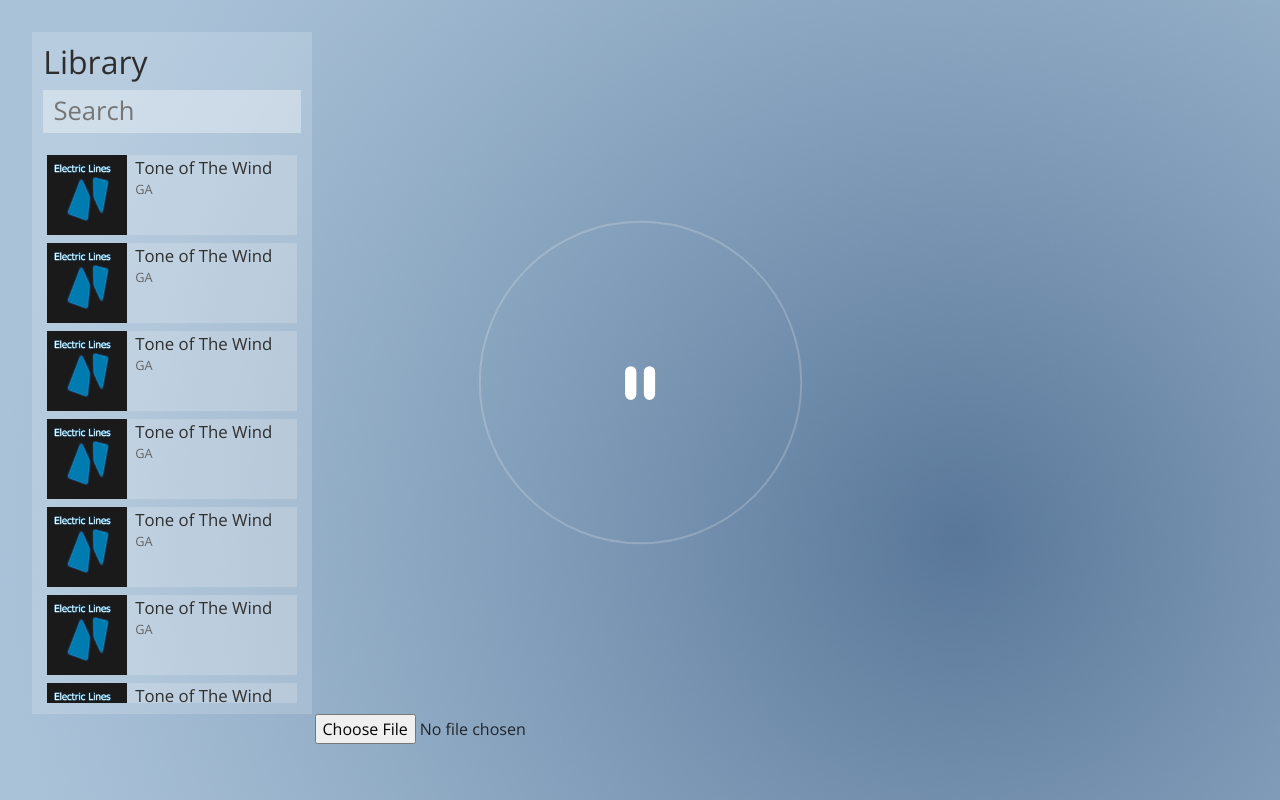
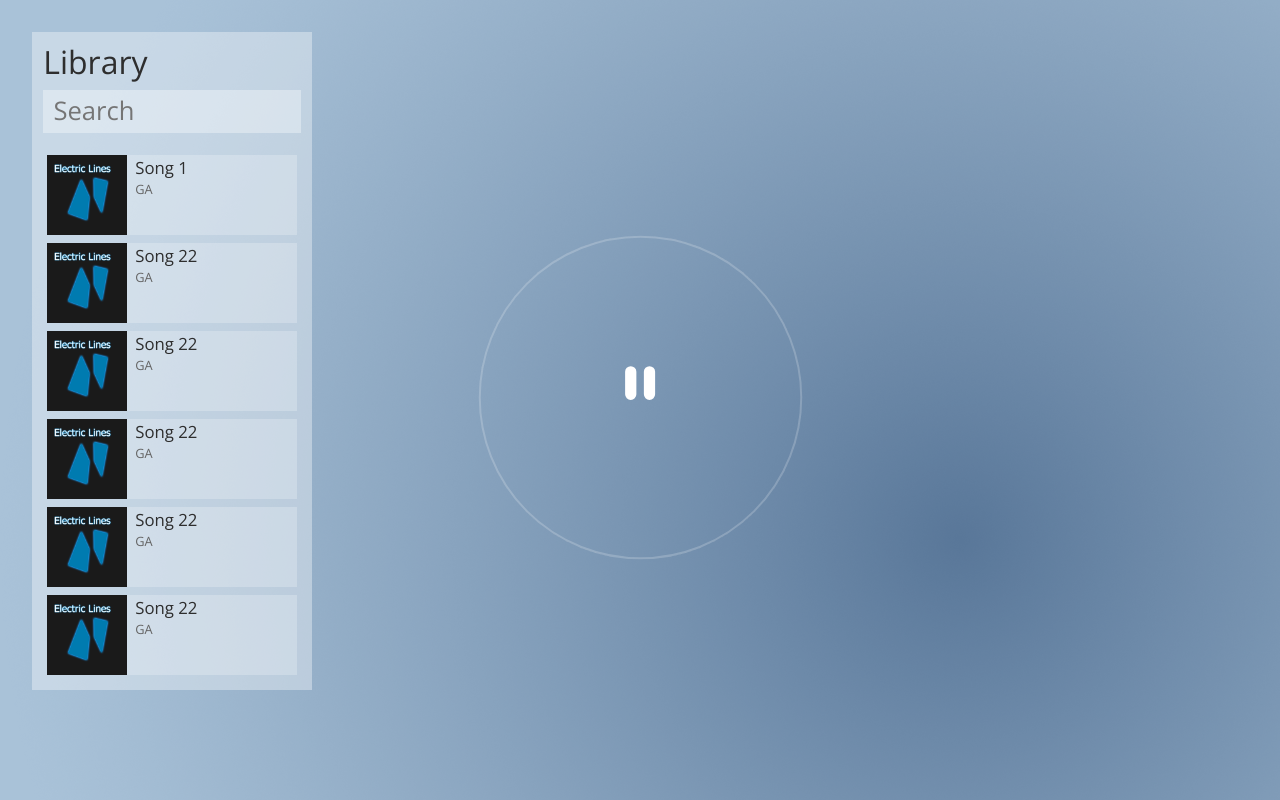
Before and after one commit to RegAse/music-player-visualizer, a React (Create React App) app: page / in a window 1280 px wide. Built offline with nearby package versions, Linux system fonts and the light colour scheme.

Commit message:
Implemented picking a song from a list and playing it

```diff
--- a/src/App.css
+++ b/src/App.css
@@ -76,7 +76,7 @@ body {
 .sidebar-left {
   min-height: 80vh;
   width: 280px;
-  background-color: rgba(255, 255, 255, 0.158);
+  background-color: rgba(255, 255, 255, 0.356);
   position: absolute;
   left: 2em;
   top: 2em;
@@ -85,11 +85,6 @@ body {
 
   /* box-shadow: rgba(255, 255, 255, 0.59) 0 0 20px; */
 }
-
-.sidebar-left .search {
-
-}
-
 .library-search {
   width: 100%;
   font-size: 1.6em;
@@ -108,8 +103,12 @@ body {
   padding: 0.25em;
 }
 .library-list-item {
-  background-color: rgba(255, 255, 255, 0.192);
+  background-color: rgba(255, 255, 255, 0.226);
   margin-top: 0.5em;
+}
+.library-list-item:hover {
+  background-color: rgba(255, 255, 255, 0.555);
+  box-shadow: 0px 0px 10px rgba(255, 255, 255, 0.808);
   cursor: pointer;
 }
 .library-list-item-info {
@@ -127,3 +126,18 @@ body {
   width: 5em;
   text-align: center;
 }
+/* Sidebar Styles end */
+
+/* Scrollbar for Chrome and other */
+::-webkit-scrollbar {
+  width: 10px;
+}
+::-webkit-scrollbar-track {
+  background-color: rgb(252, 252, 252);
+}
+::-webkit-scrollbar-thumb {
+  background: rgb(189, 189, 189);
+}
+::-webkit-scrollbar-thumb:hover {
+  background: #b3b3b3;
+}
--- a/src/App.js
+++ b/src/App.js
@@ -1,6 +1,9 @@
 import './App.css';
 import { BsFillPauseFill, BsFillPlayFill } from "react-icons/bs";
 import { Visualizer } from './components/Visualizer';
+import { data } from "./data/LibraryData";
+import { useEffect, useState } from 'react';
+
 
 window.onload = function () {
   // Visualizer();
@@ -8,77 +11,36 @@ window.onload = function () {
 }
 
 function App() {
+  let songs = data["songs"];
 
+  const [currentSong, setCurrentSong] = useState();
+
+  useEffect(() => {
+    Visualizer().onChange();
+  });
+
+  function handleClick(e) {
+    console.log("Clicked on " + e.currentTarget.dataset.id);
+    setCurrentSong(songs[e.currentTarget.dataset.id]);
+  }
 
   return (
     <div className="App">
       <div className='sidebar-left'>
         <h2>Library</h2>
-        <input className='library-search' placeholder='Search' type="text"/>
+        <input className='library-search' placeholder='Search' type="text" />
         <div className='library-list'>
-          <div className='library-list-item d-flex'>
-            <img className='library-list-item-poster' src='./images/music-poster-1.png' />
-            <div className='library-list-item-info'>
-              <p className='library-list-item-title'>Tone of The Wind</p>
-              <p className='library-list-item-artist'>GA</p>
-            </div>
-          </div>
-          <div className='library-list-item d-flex'>
-            <img className='library-list-item-poster' src='./images/music-poster-1.png' />
-            <div className='library-list-item-info'>
-              <p className='library-list-item-title'>Tone of The Wind</p>
-              <p className='library-list-item-artist'>GA</p>
-            </div>
-          </div>
-          <div className='library-list-item d-flex'>
-            <img className='library-list-item-poster' src='./images/music-poster-1.png' />
-            <div className='library-list-item-info'>
-              <p className='library-list-item-title'>Tone of The Wind</p>
-              <p className='library-list-item-artist'>GA</p>
-            </div>
-          </div>
-          <div className='library-list-item d-flex'>
-            <img className='library-list-item-poster' src='./images/music-poster-1.png' />
-            <div className='library-list-item-info'>
-              <p className='library-list-item-title'>Tone of The Wind</p>
-              <p className='library-list-item-artist'>GA</p>
-            </div>
-          </div>
-          <div className='library-list-item d-flex'>
-            <img className='library-list-item-poster' src='./images/music-poster-1.png' />
-            <div className='library-list-item-info'>
-              <p className='library-list-item-title'>Tone of The Wind</p>
-              <p className='library-list-item-artist'>GA</p>
-            </div>
-          </div>
-          <div className='library-list-item d-flex'>
-            <img className='library-list-item-poster' src='./images/music-poster-1.png' />
-            <div className='library-list-item-info'>
-              <p className='library-list-item-title'>Tone of The Wind</p>
-              <p className='library-list-item-artist'>GA</p>
-            </div>
-          </div>
-          <div className='library-list-item d-flex'>
-            <img className='library-list-item-poster' src='./images/music-poster-1.png' />
-            <div className='library-list-item-info'>
-              <p className='library-list-item-title'>Tone of The Wind</p>
-              <p className='library-list-item-artist'>GA</p>
-            </div>
-          </div>
-          <div className='library-list-item d-flex'>
-            <img className='library-list-item-poster' src='./images/music-poster-1.png' />
-            <div className='library-list-item-info'>
-              <p className='library-list-item-title'>Tone of The Wind</p>
-              <p className='library-list-item-artist'>GA</p>
-            </div>
-          </div>
-          <div className='library-list-item d-flex'>
-            <img className='library-list-item-poster' src='./images/music-poster-1.png' />
-            <div className='library-list-item-info'>
-              <p className='library-list-item-title'>Tone of The Wind</p>
-              <p className='library-list-item-artist'>GA</p>
-            </div>
-          </div>
+          {
+            songs.map(song => (
+              <div key={song.id} className='library-list-item d-flex' data-id={song.id} onClick={handleClick}>
+                <img className='library-list-item-poster' src={song.poster} />
+                <div className='library-list-item-info'>
+                  <p className='library-list-item-title'>{song.title}</p>
+                  <p className='library-list-item-artist'>{song.artist}</p>
+                </div>
+              </div>
+            ))
+          }
         </div>
       </div>
       <div className='container'>
@@ -86,15 +48,18 @@ function App() {
           <div className='col-md-7'>
             <div id='canvas-container'>
               <div className='overlay'>
-                {/* <img src='background-3.jpeg' /> */}
-                {/* <img src="./images/starfield1.png" alt="Failed loading..." />  */}
                 <BsFillPauseFill></BsFillPauseFill>
-                {/* <h1></h1> */}
                 {/* <h1><BsFillPlayFill></BsFillPlayFill></h1> */}
               </div>
+              {currentSong ?
+                <div>
+                  {currentSong.title}
+                  <audio id="audio" src={currentSong.file}></audio>
+                </div>
+                :
+                ""
+              }
               <canvas id="main-visuals" className='main-visuals'></canvas>
-              <audio id="audio"></audio>
-              <input type="file" id="thefile" accept="audio/*" />
             </div>
           </div>
         </div>
--- a/src/components/Visualizer.js
+++ b/src/components/Visualizer.js
@@ -1,8 +1,9 @@
 
 export function Visualizer() {
-    var file = document.getElementById("thefile");
-    var audio = document.getElementById("audio");
-    var canvas = document.getElementById("main-visuals");
+
+    // var file = document.getElementById("thefile");
+
+    let canvas = document.getElementById("main-visuals");
     canvas.width = document.getElementById("canvas-container").clientWidth;
     canvas.height = canvas.width;
     // canvas.width = 800;
@@ -11,12 +12,14 @@ export function Visualizer() {
 
     circleVisualizer(ctx, canvas.width, canvas.height, [], 0);
 
-    file.onchange = function () {
-        // canvas.width = document.getElementById("canvas-container").clientWidth;
-        // canvas.width = 1000;
-        // canvas.height = canvas.width;
-        var files = this.files;
-        audio.src = URL.createObjectURL(files[0]);
+    function onChange() {
+        let audio = document.getElementById("audio");
+        if (audio == null) {
+            // Nothing to be played...
+            return;
+        }
+        console.log("Change music file being played");
+
         audio.load();
         audio.play();
         audio.volume = 0.1;
@@ -123,4 +126,8 @@ export function Visualizer() {
 
         ctx.restore();
     }
+
+    return {
+        onChange: onChange
+    };
 }
--- a/src/data/LibraryData.js
+++ b/src/data/LibraryData.js
@@ -1,3 +1,46 @@
 export const data = {
-
+    songs: [
+        {
+            id: 0,
+            title: "Song 1",
+            artist: "GA",
+            poster: "./images/music-poster-1.png",
+            file: "./music/Various.Music.2023.Project.30.wav"
+        },
+        {
+            id: 1,
+            title: "Song 22",
+            artist: "GA",
+            poster: "./images/music-poster-1.png",
+            file: "./music/Various.Music.2023.Project.20.wav"
+        },
+        {
+            id: 2,
+            title: "Song 22",
+            artist: "GA",
+            poster: "./images/music-poster-1.png",
+            file: "./music/Various.Music.2023.Project.20.wav"
+        },
+        {
+            id: 3,
+            title: "Song 22",
+            artist: "GA",
+            poster: "./images/music-poster-1.png",
+            file: "./music/Various.Music.2023.Project.20.wav"
+        },
+        {
+            id: 4,
+            title: "Song 22",
+            artist: "GA",
+            poster: "./images/music-poster-1.png",
+            file: "./music/Various.Music.2023.Project.20.wav"
+        },
+        {
+            id: 5,
+            title: "Song 22",
+            artist: "GA",
+            poster: "./images/music-poster-1.png",
+            file: "./music/Various.Music.2023.Project.20.wav"
+        }
+    ]
 }
```
